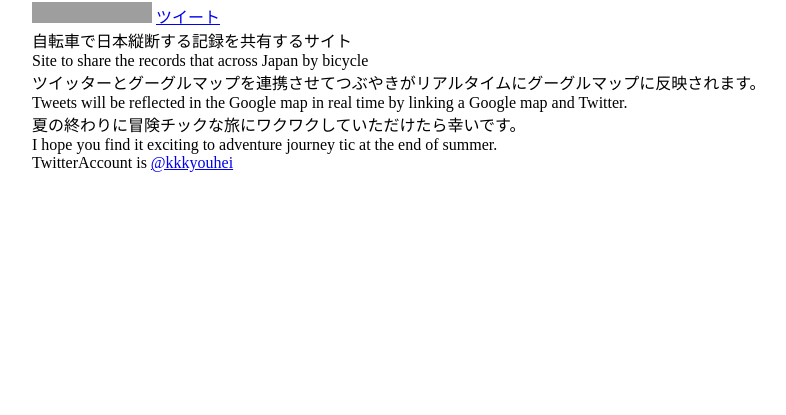
After one commit to kkyouhei/cycling-now, a CakePHP app: template app/View/Description/index.ctp in a window 1280 px wide. The commit adds this page. Shown: the part 106-521 px from the top of the page, without its empty margins (118-904 px from the left). Run offline with PHP 8.4 and a stand-in for CakePHP, Linux system fonts and the light colour scheme; the template is opened without the code that fills it, so the values that code supplies are empty; some libraries are stand-ins or nearby versions; grey boxes are pictures that could not be loaded.

Commit message:
add Description

```diff
--- /dev/null
+++ b/app/View/Description/index.ctp
@@ -0,0 +1,13 @@
+<?php
+	echo $this->Html->css('description');
+?>
+
+<div id="description">
+	<p class="japanese">自転車で日本縦断する記録を共有するサイト</p>
+	<p class="english">Site to share the records that across Japan by bicycle</p>
+	<p class="japanese">ツイッターとグーグルマップを連携させてつぶやきがリアルタイムにグーグルマップに反映されます。
+	<p class="english">Tweets will be reflected in the Google map in real time by linking a Google map and Twitter.</p>
+	<p class="japanese">夏の終わりに冒険チックな旅にワクワクしていただけたら幸いです。</p>
+	<p class="english">I hope you find it exciting to adventure journey tic at the end of summer.</p>
+</div>
+<p>TwitterAccount is <a href="http://twitter.com/kkkyouhei">@kkkyouhei</a></p>
--- a/app/View/Layouts/default.ctp
+++ b/app/View/Layouts/default.ctp
@@ -19,15 +19,19 @@
 <body>
 	<div id="wrapper">
 		<div id="container">
+			<a id="site-desc" href="http://cycling-now.sakura.ne.jp/description/">What is this ?</a>
 			<h1>
+				<a href="http://cycling-now.sakura.ne.jp/">
 				<?php
 					echo $this->Html->image(
 						 'cycling-now-log'
 						 , array(
-							'id'	=>	'log-img'
+							  'id'	=>	'log-img'
+							, 'alt'	=>	'関くん家まで956km'
 						 )
 					 );
 				?>
+				</a>
 			</h1>
 			<div id="sns-button">
 				<?php echo $this->element('facebook_good'); ?>
--- a/app/webroot/css/cake.generic.css
+++ b/app/webroot/css/cake.generic.css
@@ -22,3 +22,10 @@
 	width:398px;
 	height:100px;
 }
+
+#site-desc{
+	margin-top:10px;
+	float:right;
+	text-decoration:none;
+	color:#000;
+}
```
Also changed, not shown: app/Controller/DescriptionController.php (added, +9 -0 lines), app/Controller/GalleryController.php (deleted, +0 -13 lines), app/Controller/MapController.php (deleted, +0 -11 lines).
